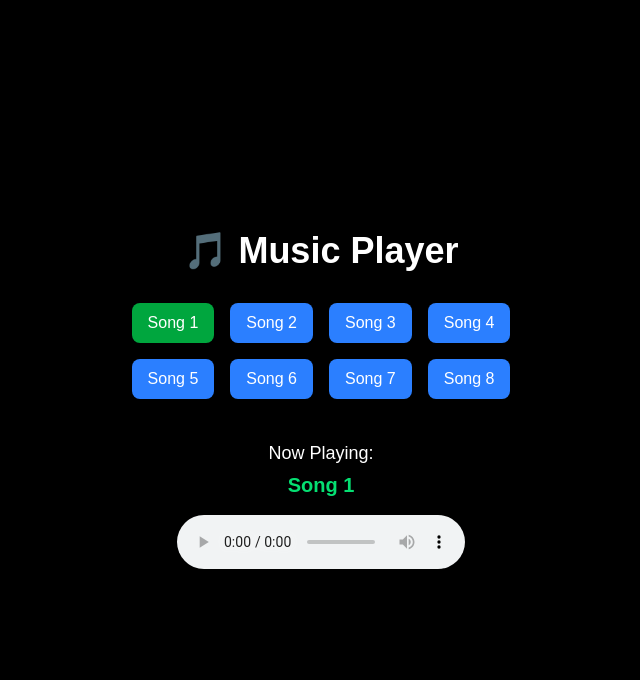
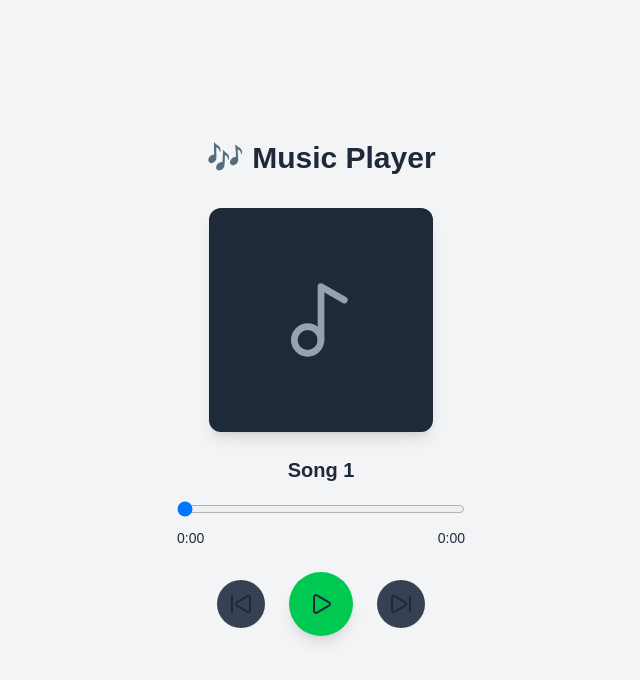
Before and after one commit to Yashwanth127/Yashwanth-kumar-YC, a Next.js app: page /music in a window 1280 px wide. Shown: the top 680 px of the page, without its empty margins (319-959 px from the left). Built offline with nearby package versions, Linux system fonts and the light colour scheme.

Commit message:
commit all change

```diff
--- a/src/app/contact/page.tsx
+++ b/src/app/contact/page.tsx
@@ -4,7 +4,8 @@ import NavigationButtons from "../components/NavigationButtons";
 
 export default function Contact() {
   return (
-    <main className="min-h-screen flex flex-col items-center justify-center bg-black text-white px-6">
+    <main className="relative min-h-screen flex flex-col items-center justify-center text-gray-800 bg-gray-100">
+
       {/* Heading */}
       <h1 className="text-4xl font-bold mb-4">Contact Me</h1>
 
--- a/src/app/home/page.tsx
+++ b/src/app/home/page.tsx
@@ -1,20 +1,10 @@
 "use client";
-import Image from "next/image";
 import AppIcon from "../components/AppIcon";
 
-export default function Home() {
+export default function HomePage() {
   return (
-    <main className="relative min-h-screen flex flex-col items-center justify-center text-white">
-      {/* Background wallpaper */}
-      <div className="absolute inset-0 -z-10">
-        <Image
-          src="/wallpaper.jpg"
-          alt="Background"
-          fill
-          className="object-cover"
-        />
-        <div className="absolute inset-0 bg-black/60"></div>
-      </div>
+   <main className="relative min-h-screen flex flex-col items-center justify-center text-gray-800 bg-gray-100">
+
 
       {/* Apps grid */}
       <div className="grid grid-cols-3 gap-6 mt-20">
@@ -28,6 +18,11 @@ export default function Home() {
         <AppIcon name="Music" href="/music" icon="/icons/spotify.png" />
         {/* Add more apps here */}
       </div>
+
+      {/* Footer with your name + copyright */}
+      <footer className="absolute bottom-4 text-sm text-gray-400 text-center w-full">
+        © {new Date().getFullYear()} YASHWANTH KUMAR S — All Rights Reserved
+      </footer>
     </main>
   );
 }
--- a/src/app/music/page.tsx
+++ b/src/app/music/page.tsx
@@ -1,5 +1,6 @@
 "use client";
-import { useState, useRef } from "react";
+import { useState, useRef, useEffect } from "react";
+import { Play, Pause, SkipBack, SkipForward, Music2 } from "lucide-react";
 
 type Song = {
   title: string;
@@ -11,55 +12,138 @@ const songs: Song[] = [
   { title: "Song 2", file: "/songs/song2.mp3" },
   { title: "Song 3", file: "/songs/song3.mp3" },
   { title: "Song 4", file: "/songs/song4.mp3" },
-  { title: "Song 5", file: "/songs/song5.mp3" },
-  { title: "Song 6", file: "/songs/song6.mp3" },
-  { title: "Song 7", file: "/songs/song7.mp3" },
-  { title: "Song 8", file: "/songs/song8.mp3" },
 ];
 
 export default function Music() {
-  const [currentSong, setCurrentSong] = useState<Song>(songs[0]);
+  const [currentIndex, setCurrentIndex] = useState(0);
+  const [isPlaying, setIsPlaying] = useState(false);
+  const [currentTime, setCurrentTime] = useState(0);
+  const [duration, setDuration] = useState(0);
   const audioRef = useRef<HTMLAudioElement | null>(null);
 
-  const playSong = (song: Song) => {
-    setCurrentSong(song);
-    if (audioRef.current) {
-      audioRef.current.src = song.file;
-      audioRef.current.play().catch((err) => {
-        console.error("Playback failed:", err);
-      });
+  const currentSong = songs[currentIndex];
+
+  const togglePlay = () => {
+    if (!audioRef.current) return;
+    if (isPlaying) {
+      audioRef.current.pause();
+    } else {
+      audioRef.current.play().catch((err) => console.error(err));
+    }
+    setIsPlaying(!isPlaying);
+  };
+
+  const playNext = () => {
+    if (currentIndex < songs.length - 1) {
+      setCurrentIndex(currentIndex + 1);
+      setCurrentTime(0);
     }
   };
 
+  const playPrev = () => {
+    if (currentIndex > 0) {
+      setCurrentIndex(currentIndex - 1);
+      setCurrentTime(0);
+    }
+  };
+
+  // Update currentTime as song plays
+  useEffect(() => {
+    const audio = audioRef.current;
+    if (!audio) return;
+
+    const updateTime = () => setCurrentTime(audio.currentTime);
+    const setSongDuration = () => setDuration(audio.duration);
+    const handleEnded = () => {
+      if (currentIndex < songs.length - 1) {
+        setCurrentIndex(currentIndex + 1);
+        setCurrentTime(0);
+      } else {
+        setIsPlaying(false); // Stop after last song
+      }
+    };
+
+    audio.addEventListener("timeupdate", updateTime);
+    audio.addEventListener("loadedmetadata", setSongDuration);
+    audio.addEventListener("ended", handleEnded);
+
+    return () => {
+      audio.removeEventListener("timeupdate", updateTime);
+      audio.removeEventListener("loadedmetadata", setSongDuration);
+      audio.removeEventListener("ended", handleEnded);
+    };
+  }, [currentIndex]);
+
+  const handleSeek = (e: React.ChangeEvent<HTMLInputElement>) => {
+    if (!audioRef.current) return;
+    audioRef.current.currentTime = Number(e.target.value);
+    setCurrentTime(Number(e.target.value));
+  };
+
+  // Auto-play current song if isPlaying changes
+  useEffect(() => {
+    if (audioRef.current) {
+      audioRef.current.src = currentSong.file;
+      if (isPlaying) {
+        audioRef.current.play().catch(() => {});
+      }
+    }
+  }, [currentIndex, isPlaying]);
+
+  const formatTime = (time: number) => {
+    const mins = Math.floor(time / 60);
+    const secs = Math.floor(time % 60);
+    return `${mins}:${secs < 10 ? "0" + secs : secs}`;
+  };
+
   return (
-    <main className="min-h-screen flex flex-col items-center justify-center bg-black text-white px-6">
-      <h1 className="text-3xl md:text-4xl font-bold mb-8">🎵 Music Player</h1>
+    <main className="min-h-screen flex flex-col items-center justify-center bg-gray-100 text-gray-800 px-6">
+      <h1 className="text-3xl font-bold mb-8">🎶 Music Player</h1>
 
-      {/* Song list */}
-      <div className="grid grid-cols-2 md:grid-cols-4 gap-4">
-        {songs.map((song, index) => (
-          <button
-            key={index}
-            onClick={() => playSong(song)}
-            className={`px-4 py-2 rounded-lg transition ${
-              currentSong.title === song.title
-                ? "bg-green-600"
-                : "bg-blue-500 hover:bg-blue-600"
-            }`}
-          >
-            {song.title}
-          </button>
-        ))}
+      {/* Album Art */}
+      <div className="w-56 h-56 bg-gray-800 rounded-xl flex items-center justify-center shadow-lg mb-6">
+        <Music2 className="w-20 h-20 text-gray-400" />
       </div>
 
-      {/* Now playing */}
-      <div className="mt-10 text-center">
-        <p className="text-lg font-medium">Now Playing:</p>
-        <p className="text-xl font-bold text-green-400 mt-1">
-          {currentSong.title}
-        </p>
-        <audio ref={audioRef} controls className="mt-4 w-72" />
+      {/* Song Title */}
+      <p className="text-xl font-semibold mb-4">{currentSong.title}</p>
+
+      {/* Progress Bar */}
+      <div className="w-72 mb-6">
+        <input
+          type="range"
+          min={0}
+          max={duration || 0}
+          value={currentTime}
+          onChange={handleSeek}
+          className="w-full"
+        />
+        <div className="flex justify-between text-sm mt-1">
+          <span>{formatTime(currentTime)}</span>
+          <span>{formatTime(duration)}</span>
+        </div>
       </div>
+
+      {/* Controls */}
+      <div className="flex items-center space-x-6 mb-6">
+        <button onClick={playPrev} className="p-3 rounded-full bg-gray-700 hover:bg-gray-600">
+          <SkipBack className="w-6 h-6" />
+        </button>
+
+        <button
+          onClick={togglePlay}
+          className="p-5 rounded-full bg-green-500 hover:bg-green-600 shadow-lg"
+        >
+          {isPlaying ? <Pause className="w-6 h-6" /> : <Play className="w-6 h-6" />}
+        </button>
+
+        <button onClick={playNext} className="p-3 rounded-full bg-gray-700 hover:bg-gray-600">
+          <SkipForward className="w-6 h-6" />
+        </button>
+      </div>
+
+      {/* Audio Element */}
+      <audio ref={audioRef} className="hidden" />
     </main>
   );
 }
--- a/src/app/page.tsx
+++ b/src/app/page.tsx
@@ -3,9 +3,8 @@ import { useEffect, useState } from "react";
 import { useRouter } from "next/navigation";
 
 export default function LockScreen() {
-  const [time, setTime] = useState<string>(""); // start empty to avoid hydration mismatch
-  const [date, setDate] = useState<string>(""); // start empty to avoid hydration mismatch
-  const [unlocked, setUnlocked] = useState(false);
+  const [time, setTime] = useState("");
+  const [date, setDate] = useState("");
   const router = useRouter();
 
   useEffect(() => {
@@ -28,28 +27,32 @@ export default function LockScreen() {
       setDate(formattedDate);
     }
 
-    updateDateTime(); // run immediately on mount
+    updateDateTime();
     const interval = setInterval(updateDateTime, 1000);
-
     return () => clearInterval(interval);
   }, []);
 
   const unlock = () => {
-    setUnlocked(true);
-    router.push("/home"); // go to Home page after unlock
+    console.log("Unlock clicked ✅");
+    router.push("/home"); // go to Home page
   };
 
   return (
-    <main className="relative min-h-screen flex items-center justify-center text-white bg-black">
-      {!unlocked ? (
-        <div className="text-center space-y-4 cursor-pointer" onClick={unlock}>
-          <h1 className="text-6xl font-bold">{time}</h1>
-          <p className="text-lg">{date}</p>
-          <p className="animate-bounce text-sm text-gray-300">
-            ⬆️ Swipe up or click to unlock
-          </p>
-        </div>
-      ) : null}
+    <main
+      className="relative min-h-screen flex items-center justify-center bg-gray-100 text-gray-800 overflow-hidden"
+      onClick={unlock}
+    >
+      {/* Background name watermark */}
+      <h1 className="absolute text-[4rem] font-bold text-gray-300 opacity-20 select-none">
+       YASHWANTH KUMAR S
+      </h1>
+
+      {/* Foreground content */}
+      <div className="text-center space-y-2 cursor-pointer">
+        <h1 className="text-4xl font-semibold">{time}</h1>
+        <p className="text-base">{date}</p>
+        <p className="text-sm text-gray-500">Click anywhere to unlock</p>
+      </div>
     </main>
   );
 }
--- a/src/app/projects/page.tsx
+++ b/src/app/projects/page.tsx
@@ -3,10 +3,10 @@ import Link from "next/link";
 
 export default function Projects() {
   return (
-    <main className="min-h-screen bg-black text-white p-8">
+    <main className="min-h-screen bg-gray-100 text-gray-900 p-8">
       <h1 className="text-4xl font-bold mb-8 text-center">My Projects</h1>
 
-      <div className="bg-gray-900 rounded-2xl p-6 shadow-lg max-w-2xl mx-auto">
+      <div className="bg-white rounded-2xl p-6 shadow-lg max-w-2xl mx-auto mb-6">
         <h2 className="text-2xl font-semibold mb-2">Deep Fake Detection</h2>
         <p className="mb-4">
           This project focuses on detecting deep fake videos using a custom
@@ -18,9 +18,8 @@ export default function Projects() {
           and provides a reliable tool for identifying deep fakes.
         </p>
 
-
         {/* Local video */}
-        <video width="80%" controls className="rounded-lg mb-4">
+        <video width="100%" controls className="rounded-lg mb-4">
           <source src="/videos/demo-Project.mp4" type="video/mp4" />
           Your browser does not support the video tag.
         </video>
@@ -29,7 +28,7 @@ export default function Projects() {
           <Link
             href="https://github.com/Yashwanth127/Deep-fake-detect"
             target="_blank"
-            className="text-blue-400 hover:underline"
+            className="text-blue-500 hover:underline font-medium"
           >
             GitHub
           </Link>
```
Also changed, not shown: src/app/calculator/page.tsx (+15 -11 lines). Lines whose indentation alone changed are shown as unchanged.
